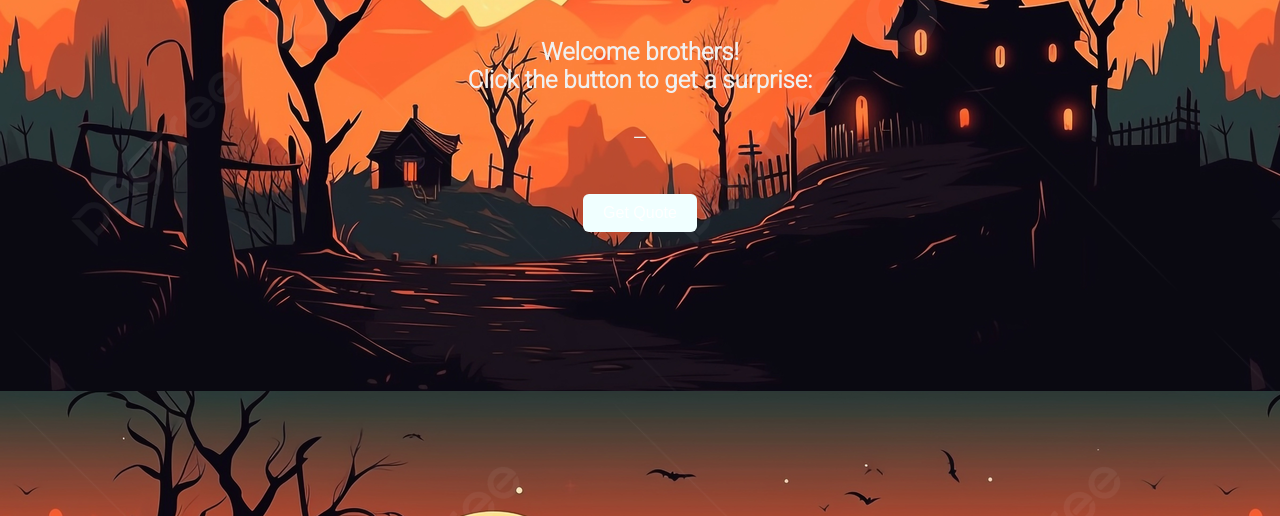
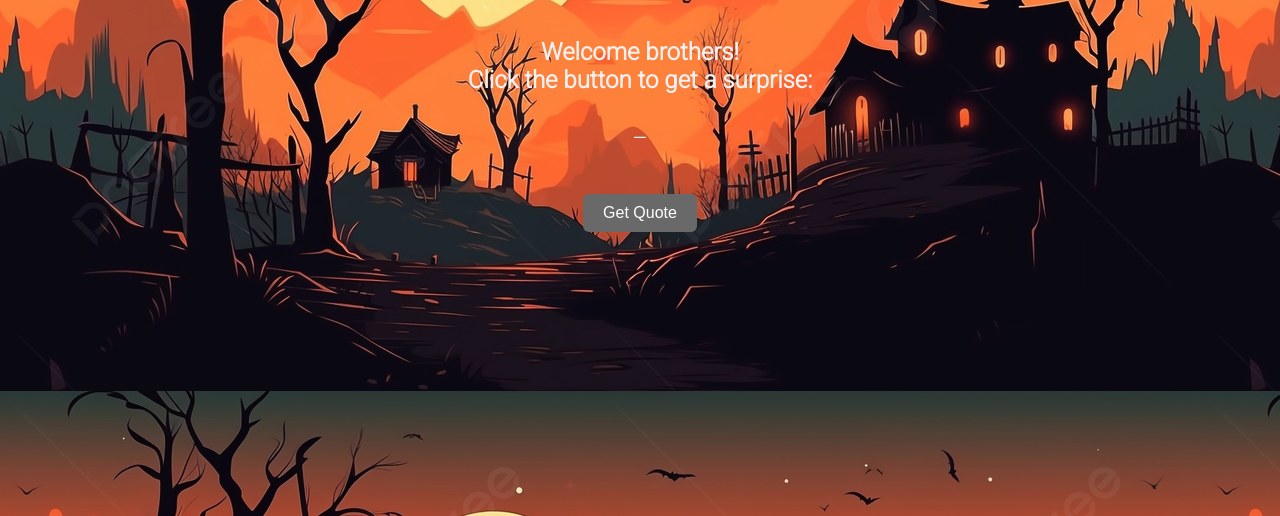
Before and after one commit to NiloyBroForce/bhoot, a plain HTML site: page index.html in a window 1280 px wide. In both pictures the pointer is over the button "Get Quote". Shown: the part 284-800 px from the top of the page. Drawn offline with Linux system fonts and the light colour scheme.

Commit message:
Update index.html

```diff
--- a/index.html
+++ b/index.html
@@ -25,7 +25,7 @@
     }
 
     button:hover {
-      background-color: azure;
+      background-color: #696969;
     }
     body{
         text-align:center;
```
